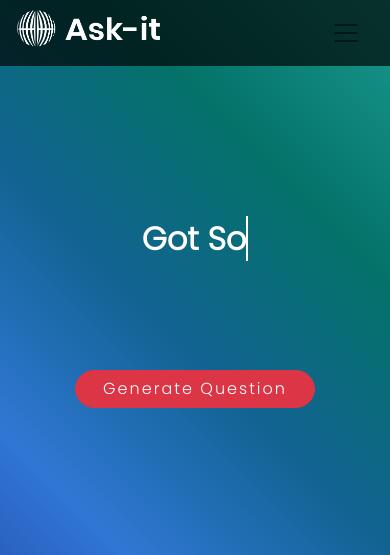
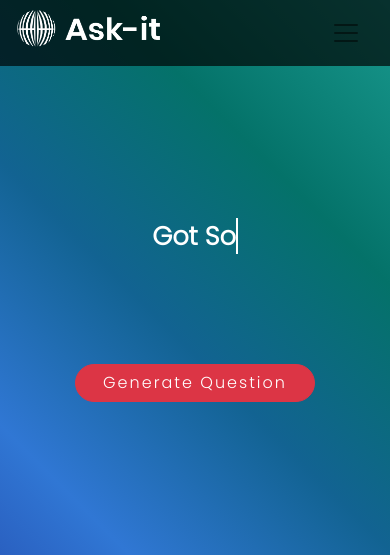
Before and after one commit to Tech-Shell/ask-it, a Django app: page / in a window 390 px wide. Shown: the top 555 px of the page. Run offline with Django 3.2, Linux system fonts and the light colour scheme; some libraries are stand-ins or nearby versions.

Commit message:
bold issue

```diff
--- a/askit/static/css/index.css
+++ b/askit/static/css/index.css
@@ -83,7 +83,6 @@ ul li a:hover{
     background-position: right;
   }
 }
-
 .main_head {
   font-size: 5rem;
   margin-top: 14rem;
@@ -97,7 +96,6 @@ ul li a:hover{
 
 h1 {
   margin-top: 2rem;
-  font-family: 'Poppins', sans-serif;
   font-weight: bolder;
   font-size: 3rem;
 }
@@ -201,7 +199,7 @@ footer{
   }
 
   .main_head{
-    font-size: 3rem;
+    font-size: 2.5rem;
   }
 
   .card{
@@ -215,6 +213,6 @@ footer{
 
 @media(max-width: 400px){
   .main_head{
-    font-size: 2rem;
+    font-size: 1.6rem;
   }
 }
--- a/templates/pages/index.html
+++ b/templates/pages/index.html
@@ -50,7 +50,7 @@
     <div class="row">
       <div class="col-12 text-center mb-5">
         <h1 class="main_head">
-          <p class="typewrite" data-period="200" data-type='[ "Got Something ?", "Ask-it." ]'>
+          <p class="typewrite" style="font-family:Lato, sans-serif;" data-period="200" data-type='[ "Got Something ?", "Ask-it." ]'>
             <span class="wrap"></span>
           </p>
         </h1>
```
